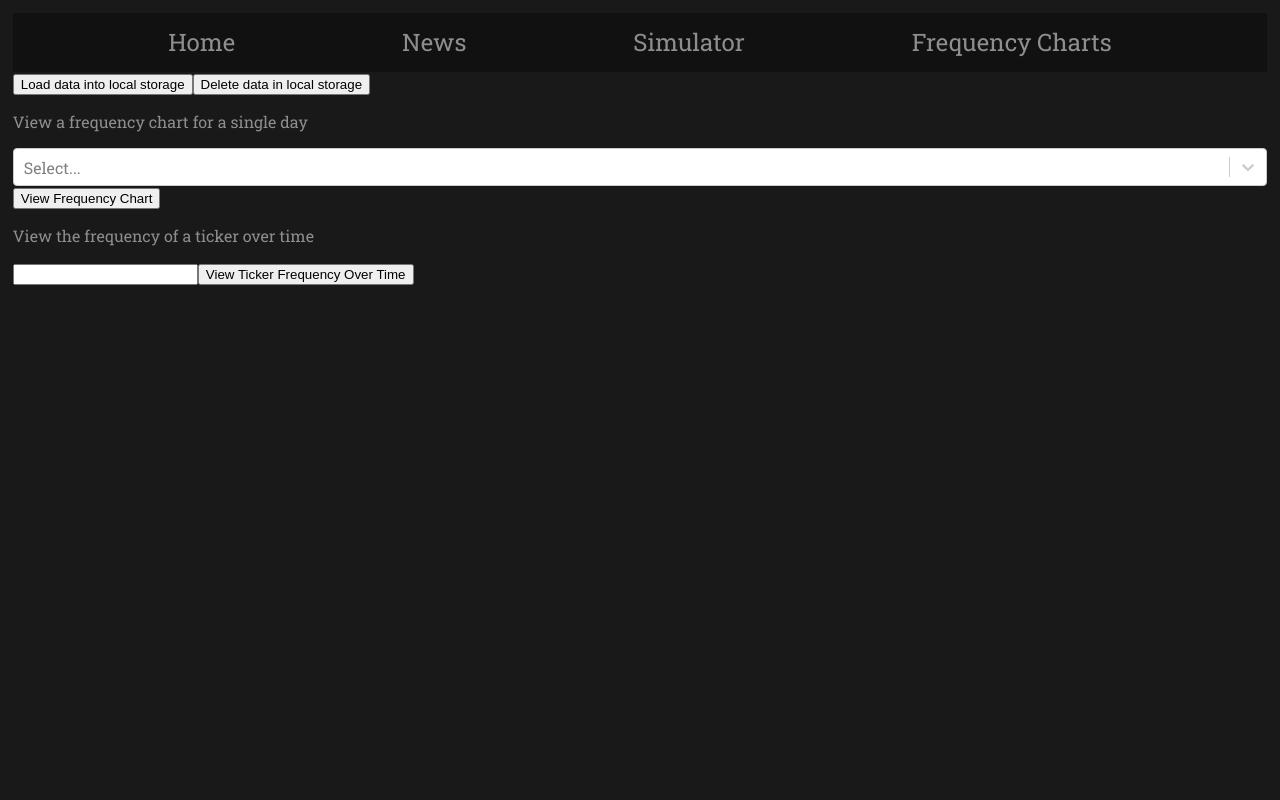
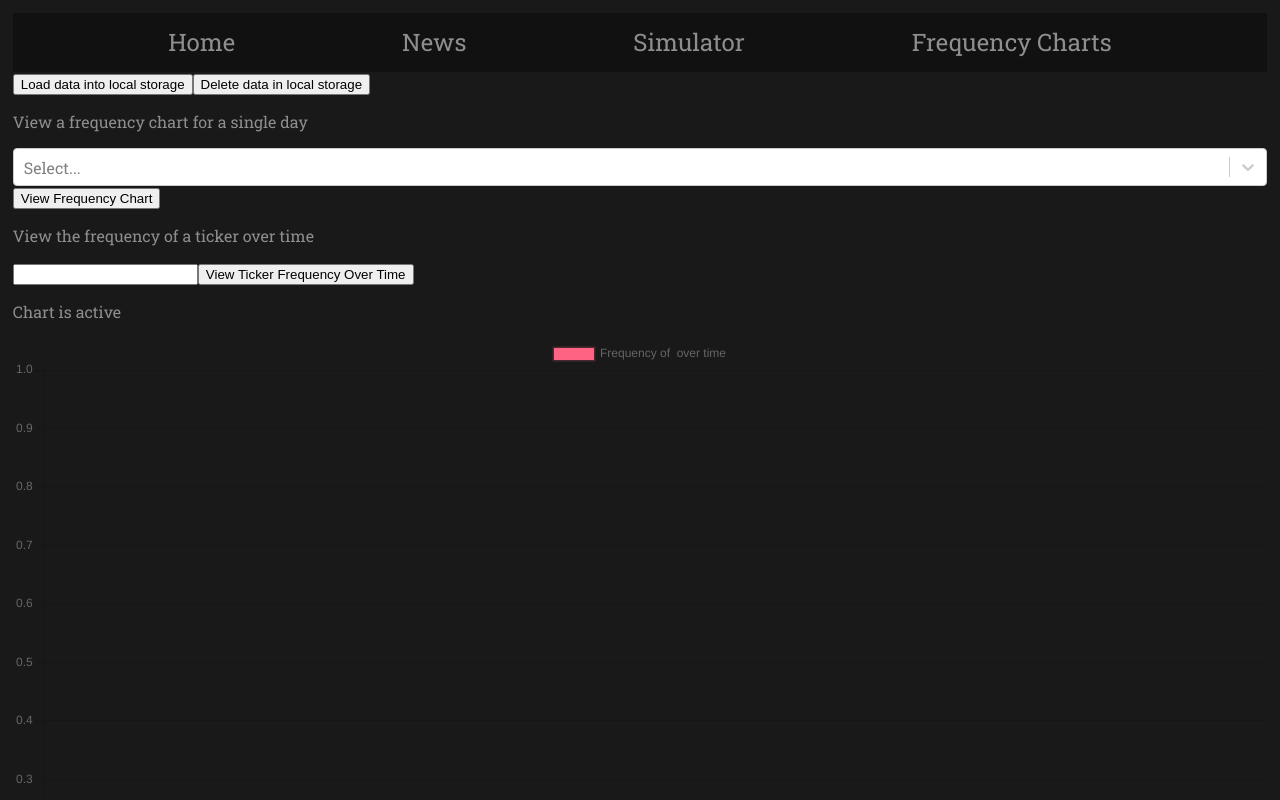
Before and after one commit to christophermarek/stocknewsanalyzer, a React (Create React App) app in the folder simulator/: page /frequencycharts in a window 1280 px wide. Both pictures are taken after a click on the button "View Ticker Frequency Over Time". Shown: the top 800 px of the page. Built offline with nearby package versions, Linux system fonts and the light colour scheme; no server answers.

Commit message:
frequency chart over time done

```diff
--- /dev/null
+++ b/simulator/src/charts/LineChart.jsx
@@ -0,0 +1,35 @@
+import React from 'react';
+import { Line } from 'react-chartjs-2';
+
+const example_data = {
+  labels: ['1', '2', '3', '4', '5', '6'],
+  datasets: [
+    {
+      label: '# of Votes',
+      data: [12, 19, 3, 5, 2, 3],
+      fill: false,
+      backgroundColor: 'rgb(255, 99, 132)',
+      borderColor: 'rgba(255, 99, 132, 0.2)',
+    },
+  ],
+};
+
+const example_options = {
+  scales: {
+    yAxes: [
+      {
+        ticks: {
+          beginAtZero: true,
+        },
+      },
+    ],
+  },
+};
+
+const LineChart = ({ data, options }) => (
+  <>
+    <Line data={data} options={example_options} />
+  </>
+);
+
+export default LineChart;
--- a/simulator/src/simulator/FrequencyCharts.tsx
+++ b/simulator/src/simulator/FrequencyCharts.tsx
@@ -2,6 +2,9 @@ import React, { useEffect, useState } from "react";
 import { getAllFrequencyLists } from "../API";
 import Select from 'react-select';
 import VerticalBar from "../charts/VerticalBar";
+import LineChart from "../charts/LineChart";
+import { fetchCurrentPrice } from "../apiFunctions/yahooFinanceApiFunctions";
+import { findAllByPlaceholderText } from "@testing-library/dom";
 
 type Props = simulatorProps
 
@@ -16,6 +19,7 @@ const Article: React.FC<Props> = ( { } ) => {
     const [minFrequencyToDisplay, setMinFrequencyToDisplay] = useState<string>('50');
     const [sortDirection, setSortDirection] = useState<boolean>(false);
     const [selectedTicker, setSelectedTicker] = useState<any>("");
+    const [frequencyOverTime, setFrequencyOverTime] = useState<any>(null);
 
     useEffect(() => {
 
@@ -155,8 +159,70 @@ const Article: React.FC<Props> = ( { } ) => {
 
     }
 
-    function frequencyOverTime(){
+    function getFrequencyOverTimeFixed(){
+
+        let dateLabels = [];
+        let freqValues =[];
+        let size = frequencyOverTime.length;
+
+        for(let i = 0; i < size; i++){
+            dateLabels.push(frequencyOverTime[i].date);
+            freqValues.push(frequencyOverTime[i].freq);
+        }
+
+        const finalData = {
+            labels: dateLabels,
+            datasets: [
+              {
+                label: `Frequency of ${selectedTicker} over time`,
+                data: freqValues,
+                fill: false,
+                backgroundColor: 'rgb(255, 99, 132)',
+                borderColor: 'rgba(255, 99, 132, 0.2)',
+              },
+            ],
+        };
+
+        return finalData;
+    }
+
+    function frequencyOverTimeClicked(){
+
         //figure out what to do
+
+        let selectedTickerData = [];
+        //store the date and freq of the selectedTicker in a list
+        if(frequencyLists != undefined){
+            let size = frequencyLists.length;
+            for(let i = 0; i < size; i++){
+                if(frequencyLists[i].freqList != undefined){
+                    let currentFreqList: any = frequencyLists[i].freqList;
+                    let currentFreq:any = currentFreqList[selectedTicker];
+                    if(currentFreq != undefined){
+                        selectedTickerData.push({date: frequencyLists[i].date, freq: currentFreq});
+                    }
+                }
+            }
+        }
+
+        selectedTickerData.sort(function(a,b){
+            // Turn your strings into dates, and then subtract them
+            // to get a value that is either negative, positive, or zero.
+            if(a.date > b.date){
+                return 1
+            }else if(a.date == b.date){
+                return 0;
+            }else{
+                return -1;
+            }
+        });
+
+        //sort the list by date
+
+        //then create the config file
+
+        setFrequencyOverTime(selectedTickerData);
+
     }
 
     function printFilteredWords(){
@@ -209,7 +275,15 @@ const Article: React.FC<Props> = ( { } ) => {
                 <div className="tickerFreqOverTime">
                     <p>View the frequency of a ticker over time</p>
                     <input type="text" value={selectedTicker} onChange={e => setSelectedTicker(e.target.value)}/>
-                    <input type="button" onClick={frequencyOverTime} value="View Ticker Frequency Over Time"/>
+                    <input type="button" onClick={frequencyOverTimeClicked} value="View Ticker Frequency Over Time"/>
+
+
+                    {frequencyOverTime != undefined &&
+                        <>
+                            <p>Chart is active</p>
+                            <LineChart data={getFrequencyOverTimeFixed()} options={{}}/>
+                        </>
+                    }
                 </div>
             </div>
         </div>
```
